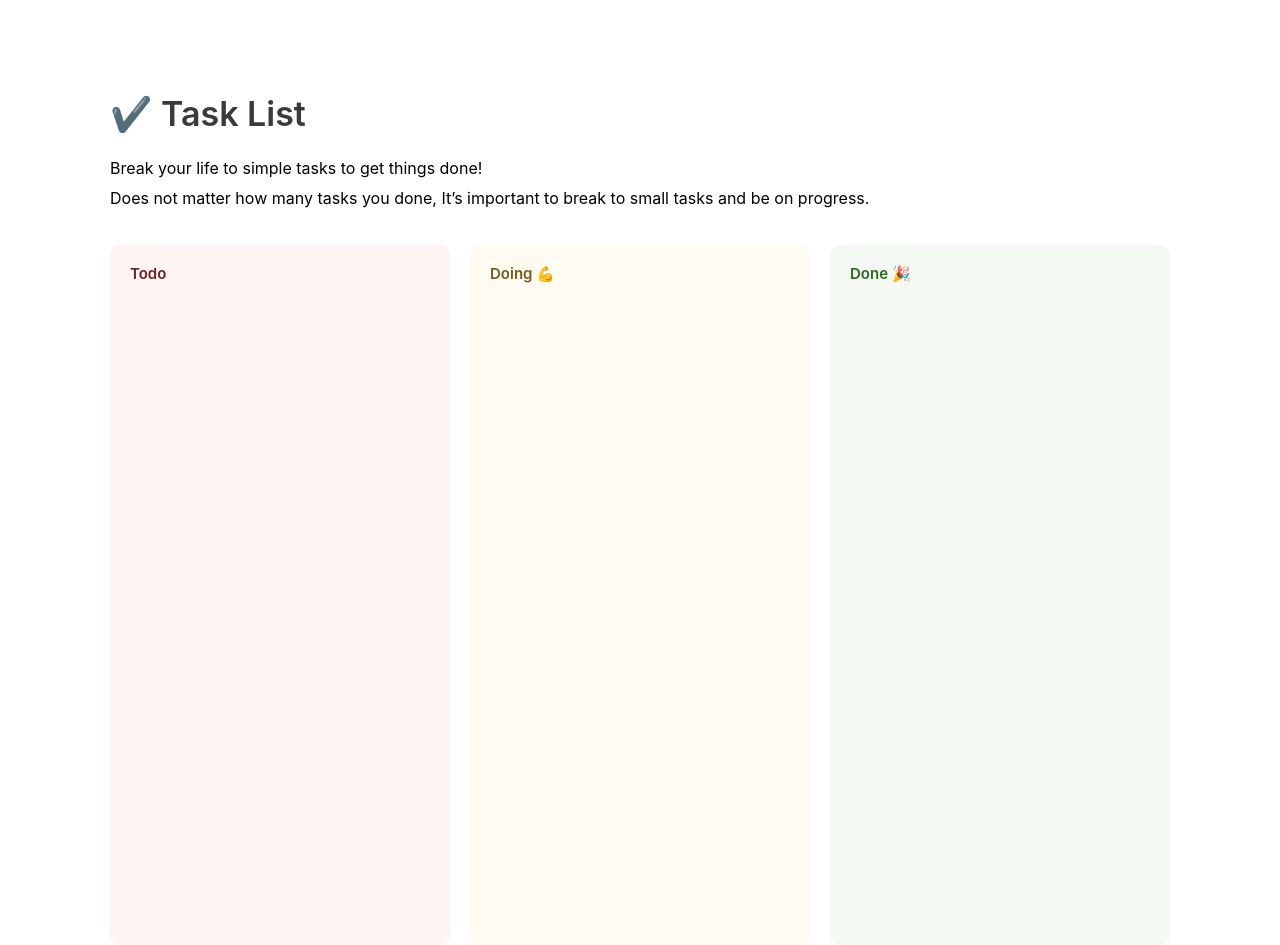
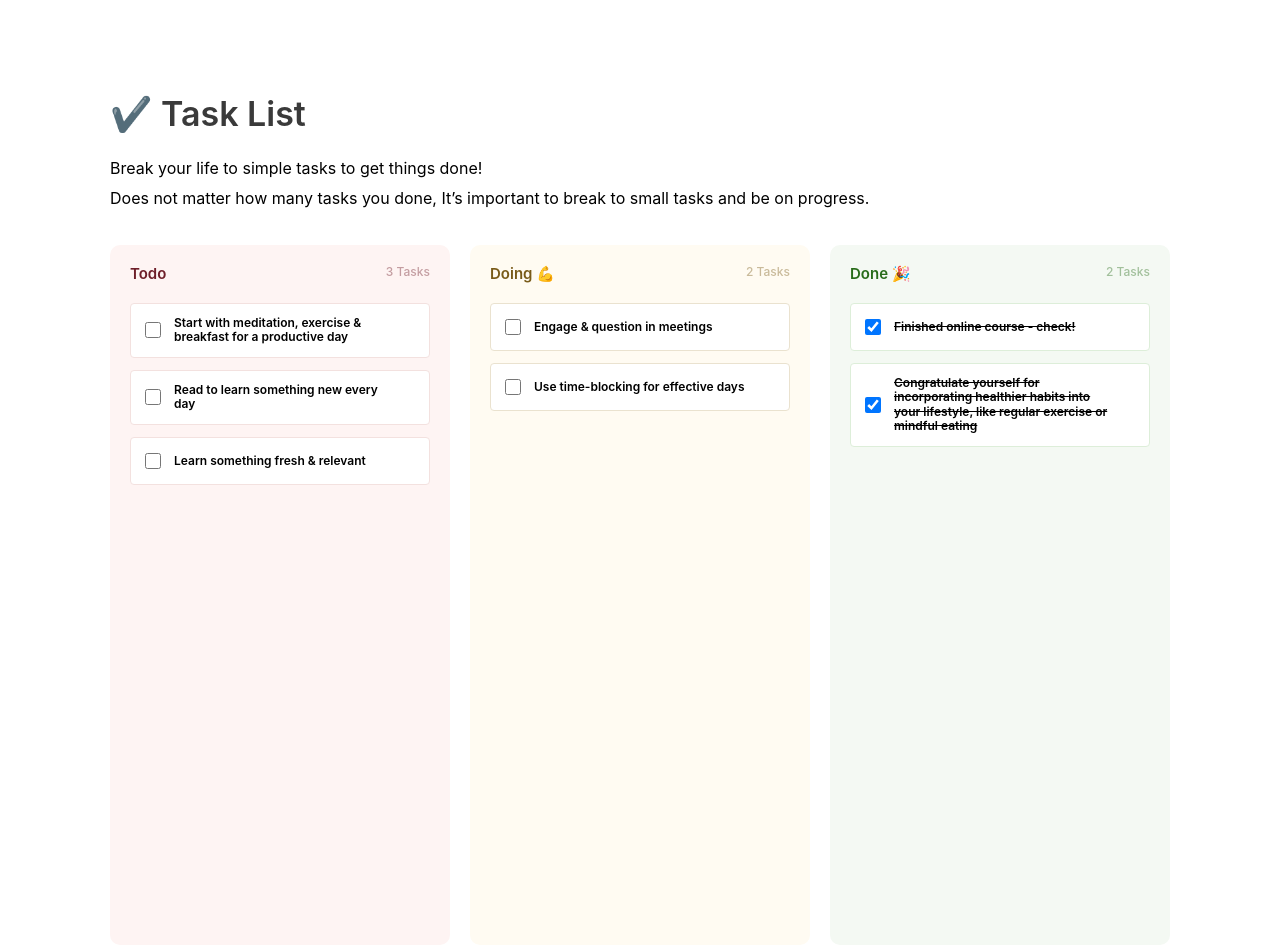
Before and after one commit to kazemsoft/simple-todo-list, a React (Vite) app: page / in a window 1280 px wide. Built offline with nearby package versions, Linux system fonts and the light colour scheme; a web font is replaced by a local one.

Commit message:
handling store

```diff
--- a/package.json
+++ b/package.json
@@ -12,7 +12,8 @@
   "dependencies": {
     "react": "^18.2.0",
     "react-dom": "^18.2.0",
-    "styled-components": "^6.0.7"
+    "styled-components": "^6.0.7",
+    "zustand": "^4.4.1"
   },
   "devDependencies": {
     "@types/react": "^18.2.15",
@@ -22,6 +23,7 @@
     "eslint-plugin-react": "^7.32.2",
     "eslint-plugin-react-hooks": "^4.6.0",
     "eslint-plugin-react-refresh": "^0.4.3",
+    "immer": "^10.0.2",
     "vite": "^4.4.5"
   },
   "resolutions": {
--- a/src/components/Cards/Card.jsx
+++ b/src/components/Cards/Card.jsx
@@ -1,32 +1,62 @@
 /* eslint-disable react/prop-types */
 import { styled } from "styled-components";
+import { useTasks } from "../../stores/useTasks";
+import TaskItems from "./TaskItems";
+import TaskItem from "./TaskItem";
 
 const Box = styled.div`
   border-radius: 10px;
   padding: 20px;
-  background: ${({ status }) =>
-    status === 0 ? "#FEF4F3" : status === 1 ? "#FFFBF2" : "#F4F9F3"};
+  background: ${({ $status }) =>
+    $status === 0 ? "#FEF4F3" : $status === 1 ? "#FFFBF2" : "#F4F9F3"};
 `;
 const Head = styled.div`
   display: flex;
   justify-content: space-between;
+  color: ${({ $status }) =>
+    $status === 0 ? "#6E1E29" : $status === 1 ? "#795B19" : "#286C1A"};
 `;
 const Title = styled.div`
-  color: ${({ status }) =>
-    status === 0 ? "#6E1E29" : status === 1 ? "#795B19" : "#286C1A"};
   font-size: 15px;
   line-height: 18.15px;
   font-weight: 600;
 `;
+const NumberOfTasks = styled.div`
+  opacity: 0.4;
+  font-weight: 500;
+  font-size: 12px;
+  line-height: 14.52px;
+`;
 
-export default function Card({ status, tasks }) {
+export default function Card({ status }) {
+  const allTasks = useTasks((state) => state.tasks);
+  const tasks = allTasks[status];
   return (
-    <Box status={status}>
-      <Head>
-        <Title status={status}>
+    <Box $status={status}>
+      <Head $status={status}>
+        <Title>
           {status === 0 ? "Todo" : status === 1 ? "Doing 💪" : "Done 🎉"}
         </Title>
+        <NumberOfTasks>{`${tasks.length} Task${
+          tasks.length > 1 ? "s" : ""
+        }`}</NumberOfTasks>
       </Head>
+      <TaskItems>
+        {tasks.length ? (
+          tasks.map((task, index) => (
+            <TaskItem
+              key={index}
+              status={status}
+              index={index}
+              onChange={() => null}
+            >
+              {task.label}
+            </TaskItem>
+          ))
+        ) : (
+          <div>No task yet :|</div>
+        )}
+      </TaskItems>
     </Box>
   );
 }
--- /dev/null
+++ b/src/components/Cards/TaskItems.jsx
@@ -0,0 +1,12 @@
+/* eslint-disable react/prop-types */
+import { styled } from "styled-components";
+
+const VStack = styled.div`
+  margin-top: 20px;
+  display: flex;
+  flex-flow: column nowrap;
+  gap: 12px;
+`;
+export default function TaskItems({ children }) {
+  return <VStack>{children}</VStack>;
+}
--- /dev/null
+++ b/src/stores/index.js
@@ -0,0 +1 @@
+export * from "./useTasks"
--- /dev/null
+++ b/src/stores/useTasks.js
@@ -0,0 +1,58 @@
+import { create } from "zustand";
+import { immer } from "zustand/middleware/immer";
+
+// Under tasks' object each number represents one the tasks columns (cards)
+// 0 = Todo
+// 1 = Doing
+// 2 = Done
+export const useTasks = create(
+  immer((set) => ({
+    tasks: {
+      0: [
+        {
+          label:
+            "Start with meditation, exercise & breakfast for a productive day",
+          isDone: false,
+        },
+        {
+          label: "Read to learn something new every day",
+          isDone: false,
+        },
+        { label: "Learn something fresh & relevant", isDone: false, order: 2 },
+      ],
+      1: [
+        {
+          label: "Engage & question in meetings",
+          isDone: false,
+        },
+        {
+          label: "Use time-blocking for effective days",
+          isDone: false,
+        },
+      ],
+      2: [
+        {
+          label: "Finished online course - check!",
+          isDone: true,
+        },
+        {
+          label:
+            "Congratulate yourself for incorporating healthier habits into your lifestyle, like regular exercise or mindful eating",
+          isDone: true,
+        },
+      ],
+    },
+    addTask: (status, task, isDone) =>
+      set((state) => {
+        state.tasks[status].unshift({ label: task, isDone });
+      }),
+    removeTask: (status, index) =>
+      set((state) => {
+        state.tasks[status].splice(index, 1);
+      }),
+    tickTask: (status, index, checked) =>
+      set((state) => {
+        state.tasks[status][index].isDone = checked;
+      }),
+  }))
+);
```
Also changed, not shown: src/assets/svg/crossIcon.svg (added), 1 other file (tests, documents, lock files or other folders).
